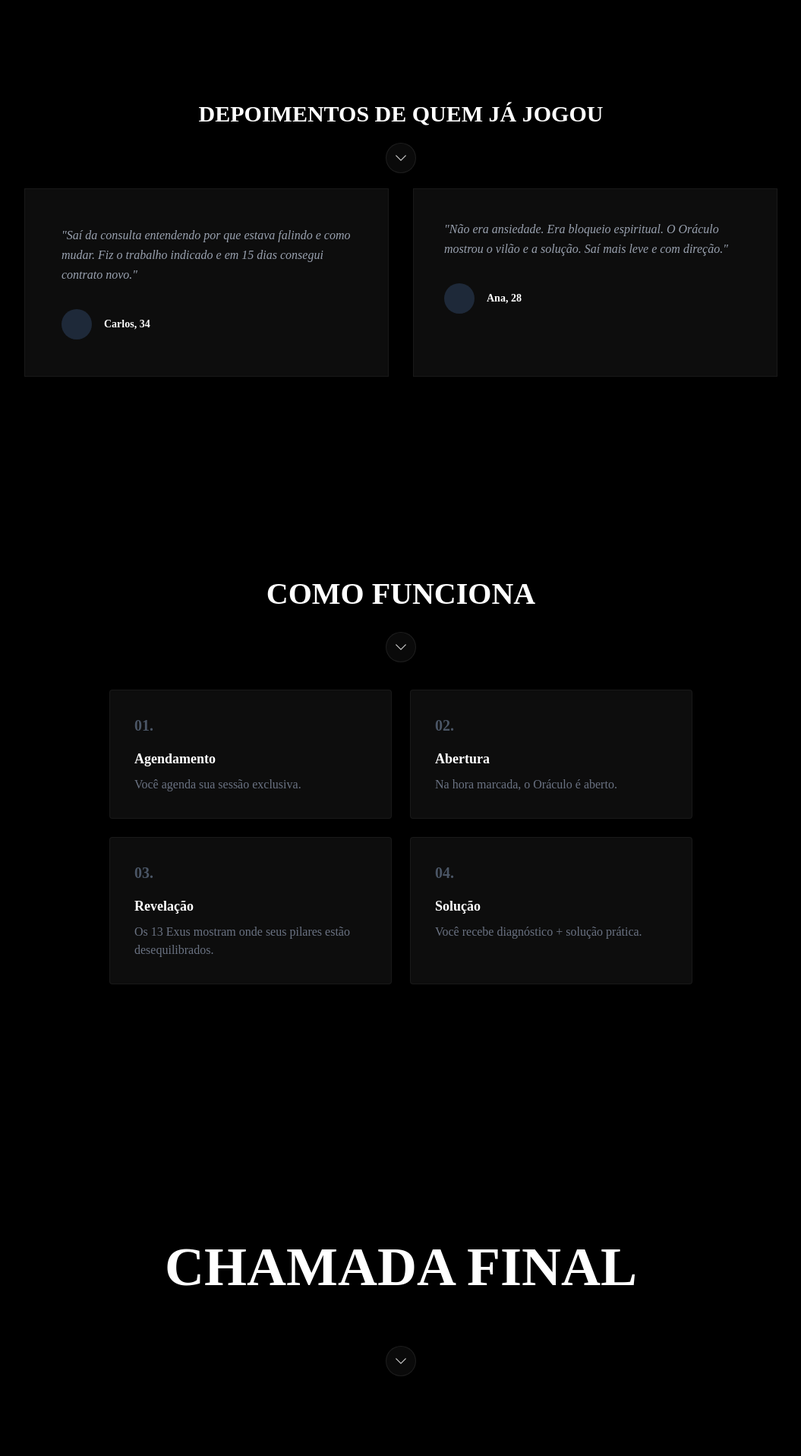
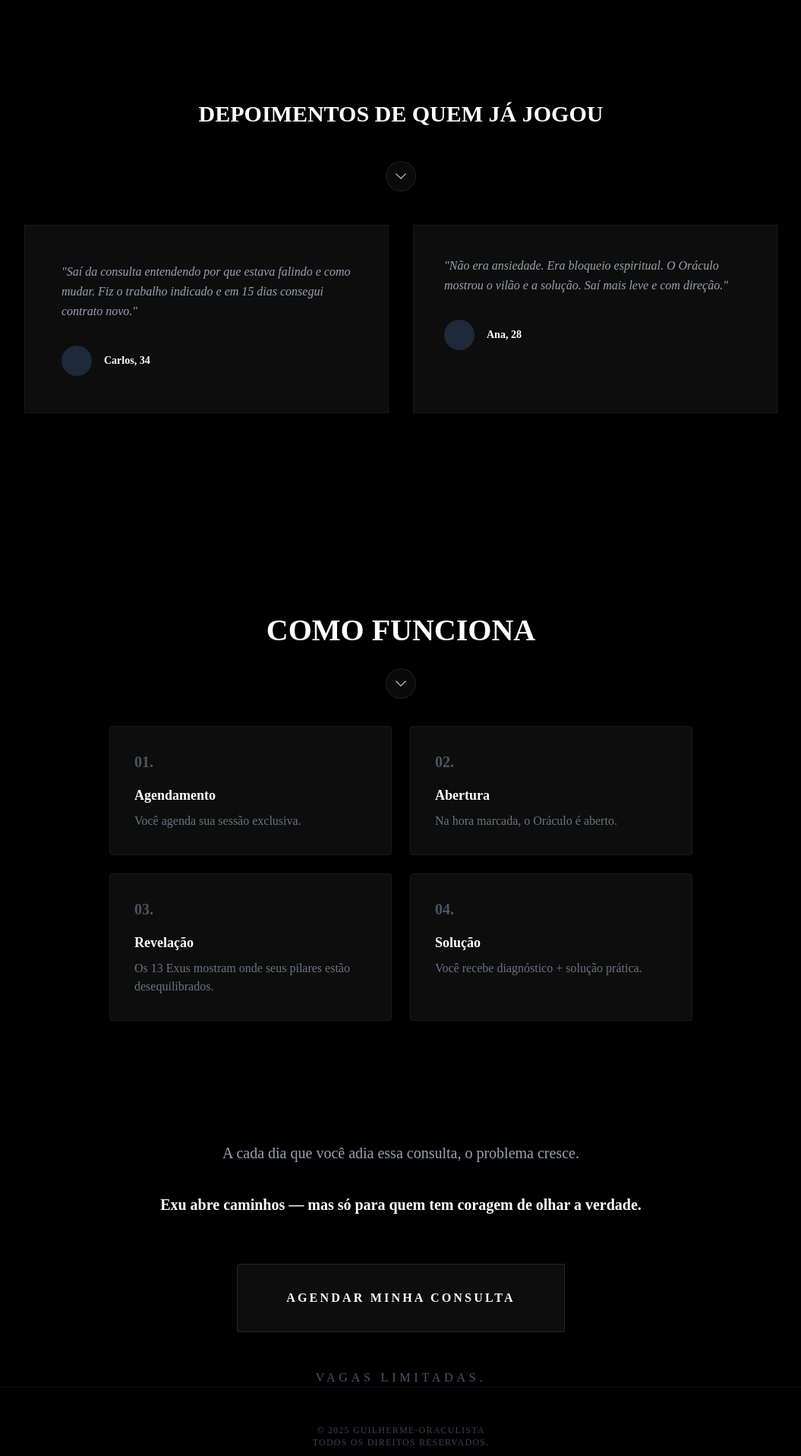
Before and after one commit to guisagnes/site-oraculo, a Vue app: page /oraculo in a window 1280 px wide. Shown: the part 3900-5817 px from the top of the page at 76% size, without its empty margins (112-1167 px from the left). Built offline with nearby package versions, Linux system fonts and the light colour scheme; a web font is replaced by a local one.

Commit message:
adjusted the final section removing the large call to action

```diff
--- a/src/App.vue
+++ b/src/App.vue
@@ -4,28 +4,28 @@
   >
     <RouterLink
       to="/home"
-      class="hover:text-red-500 transition-colors duration-300 text-[0.7rem] md:text-[0.9rem] px-3 py-1 rounded-md"
+      class="transition-colors duration-300 text-[0.7rem] md:text-[0.9rem] px-3 py-1 rounded-md"
       active-class="bg-red-500 text-white"
     >
       Home
     </RouterLink>
     <RouterLink
       to="/oraculo"
-      class="hover:text-red-500 transition-colors duration-300 text-[0.7rem] md:text-[0.9rem] px-3 py-1 rounded-md"
+      class="transition-colors duration-300 text-[0.7rem] md:text-[0.9rem] px-3 py-1 rounded-md"
       active-class="bg-red-500 text-white"
     >
       Oráculo
     </RouterLink>
     <RouterLink
       to="/feitiços"
-      class="hover:text-red-500 transition-colors duration-300 text-[0.7rem] md:text-[0.9rem] px-3 py-1 rounded-md"
+      class="transition-colors duration-300 text-[0.7rem] md:text-[0.9rem] px-3 py-1 rounded-md"
       active-class="bg-red-500 text-white"
     >
       Feitiços
     </RouterLink>
     <RouterLink
       to="/mentoria"
-      class="hover:text-red-500 transition-colors duration-300 text-[0.7rem] md:text-[0.9rem] px-3 py-1 rounded-md"
+      class="transition-colors duration-300 text-[0.7rem] md:text-[0.9rem] px-3 py-1 rounded-md"
       active-class="bg-red-500 text-white"
     >
       Mentoria
--- a/src/views/Oraculo.vue
+++ b/src/views/Oraculo.vue
@@ -400,12 +400,12 @@ import ScrollDownArrow from "../components/ScrollDownArrow.vue";
         <div class="relative">
           <h2
             v-motion-slide-visible-bottom
-            class="text-3xl font-bold text-center tracking-normal mb-20 text-white"
+            class="text-3xl font-bold text-center tracking-normal mb-20 text-white pb-12"
           >
             DEPOIMENTOS DE QUEM JÁ JOGOU
           </h2>
           <ScrollDownArrow
-            class="absolute -bottom-15 left-1/2 -translate-x-1/2"
+            class="absolute my-6 -bottom-15 left-1/2 -translate-x-1/2"
             text=""
           />
         </div>
@@ -442,7 +442,7 @@ import ScrollDownArrow from "../components/ScrollDownArrow.vue";
     </section>
 
     <!-- How it works -->
-    <section class="py-32 px-4 relative z-10">
+    <section class="pt-32 px-4 relative z-10">
       <div class="max-w-3xl mx-auto">
         <h2
           v-motion-slide-visible-bottom
@@ -530,21 +530,9 @@ import ScrollDownArrow from "../components/ScrollDownArrow.vue";
     <!-- CTA / Ultimatum -->
     <section
       id="agendar"
-      class="py-40 px-4 text-center relative overflow-hidden z-10"
+      class="px-4 text-center relative overflow-hidden z-10"
     >
       <div class="relative z-10 max-w-4xl mx-auto">
-        <h2
-          v-motion-pop-visible
-          class="text-[2.125rem] mb-6 md:text-7xl p-12 font-bold text-white tracking-normal bg-black border-white/10"
-        >
-          CHAMADA FINAL
-
-          <ScrollDownArrow
-            class="absolute -bottom-15 left-1/2 -translate-x-1/2"
-            text=""
-          />
-        </h2>
-
         <p
           class="text-xl mt-40 text-gray-400 mb-16 max-w-2xl mx-auto font-light"
         >
```
